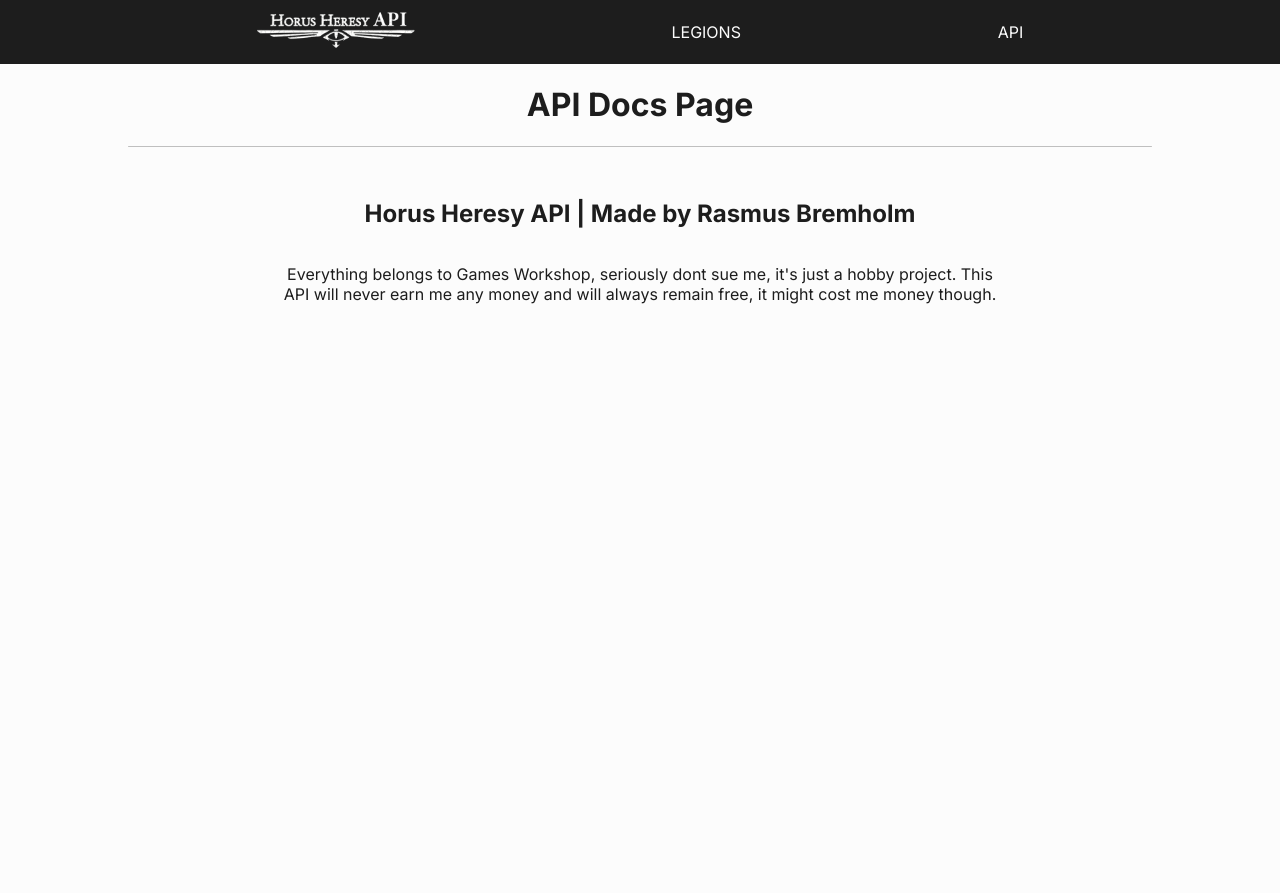
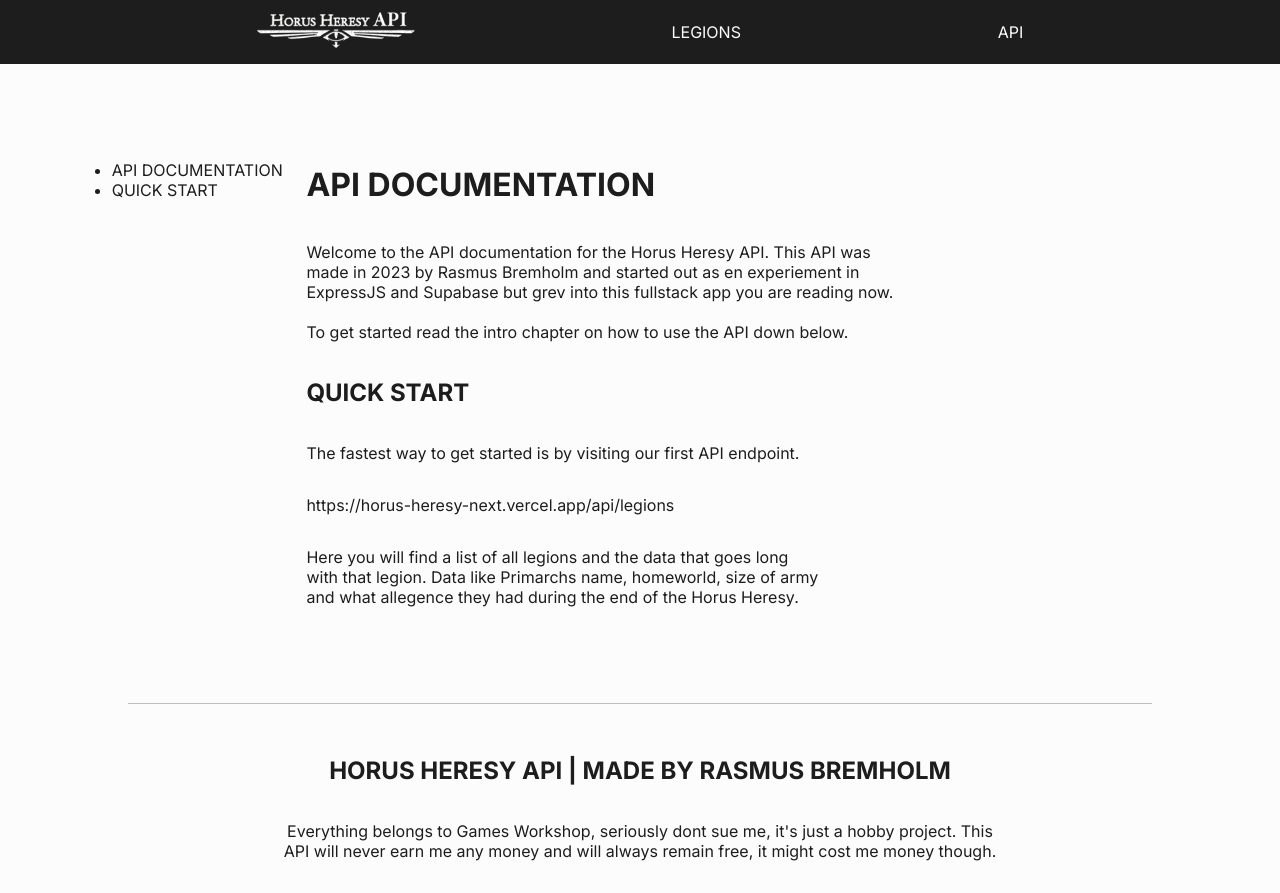
Before and after one commit to visceral89/horusheresy-front, a Next.js app: page /api-docs in a window 1280 px wide. Before the commit the page ends 800 px from the top, so only its background shows below. Built offline with nearby package versions, Linux system fonts and the light colour scheme.

Commit message:
Started writing the docs.

```diff
--- /dev/null
+++ b/app/api-docs/Sidebar.jsx
@@ -0,0 +1,34 @@
+"use client";
+import styles from "./api-docs.module.scss";
+import Link from "next/link";
+
+import { useEffect, useState } from "react";
+
+export default function Sidebar() {
+	const [toc, setToc] = useState([]);
+
+	useEffect(() => {
+		const contentContainer = document.querySelector("#content");
+		const headings = Array.from(
+			contentContainer.querySelectorAll("h1,h2,h3,h4,h5")
+		);
+		const tocData = headings.map((heading) => ({
+			text: heading.innerText,
+			id: heading.id,
+		}));
+
+		setToc(tocData);
+	}, []);
+
+	return (
+		<aside className={styles.tocNav}>
+			<ul>
+				{toc.map((item) => (
+					<li className={styles.tocLinkItem}>
+						<Link href={`#${item.id}`}>{item.text}</Link>
+					</li>
+				))}
+			</ul>
+		</aside>
+	);
+}
--- a/app/api-docs/api-docs.module.scss
+++ b/app/api-docs/api-docs.module.scss
@@ -0,0 +1,26 @@
+.main {
+	display: flex;
+	flex-direction: row;
+	justify-content: center;
+	margin-top: 1rem;
+	padding: 4rem;
+	gap: 1rem;
+}
+.tocNav {
+	display: flex;
+	flex: 1;
+	flex-direction: column;
+	align-items: center;
+	height: 100%;
+	max-width: 30%;
+	text-align: left;
+}
+
+.content {
+	display: flex;
+	flex-direction: column;
+	justify-content: flex-start;
+	flex: 3;
+	text-align: left;
+	padding-right: 20%;
+}
--- a/app/api-docs/page.jsx
+++ b/app/api-docs/page.jsx
@@ -1,5 +1,31 @@
 import styles from "./api-docs.module.scss";
+import Sidebar from "./Sidebar";
 
 export default function Apidocs() {
-	return <h1>API Docs Page</h1>;
+	return (
+		<main className={styles.main}>
+			<Sidebar />
+			<div className={styles.content} id='content'>
+				<h1>API Documentation</h1>
+				<p>
+					Welcome to the API documentation for the Horus Heresy API. This API
+					was made in 2023 by Rasmus Bremholm and started out as en experiement
+					in ExpressJS and Supabase but grev into this fullstack app you are
+					reading now.
+					<br />
+					<br />
+					To get started read the intro chapter on how to use the API down
+					below.
+				</p>
+				<h2>Quick Start</h2>
+				<p>
+					The fastest way to get started is by visiting our first API endpoint.
+				</p>
+				<p className={styles.code}>
+					https://horus-heresy-next.vercel.app/api/legions
+				</p>
+				<p>Here you will find a list of all legions and the data that goes long with that legion. Data like Primarchs name, homeworld, size of army and what allegence they had during the end of the Horus Heresy.</p>
+			</div>
+		</main>
+	);
 }
--- a/app/globals.scss
+++ b/app/globals.scss
@@ -25,7 +25,9 @@
 
 h1 {
 	font-size: $font-size-h1;
+	text-transform: uppercase;
 }
 h2 {
 	font-size: $font-size-h2;
+	text-transform: uppercase;
 }
```
